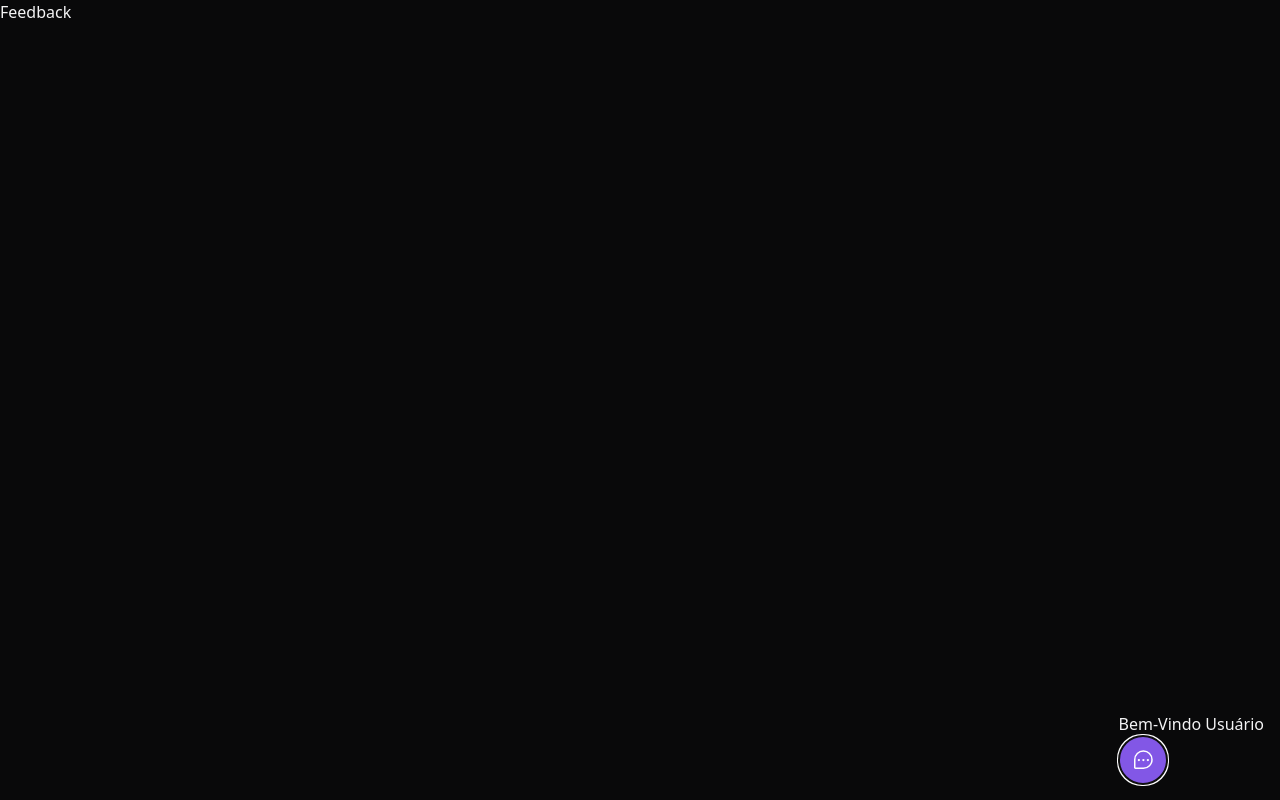
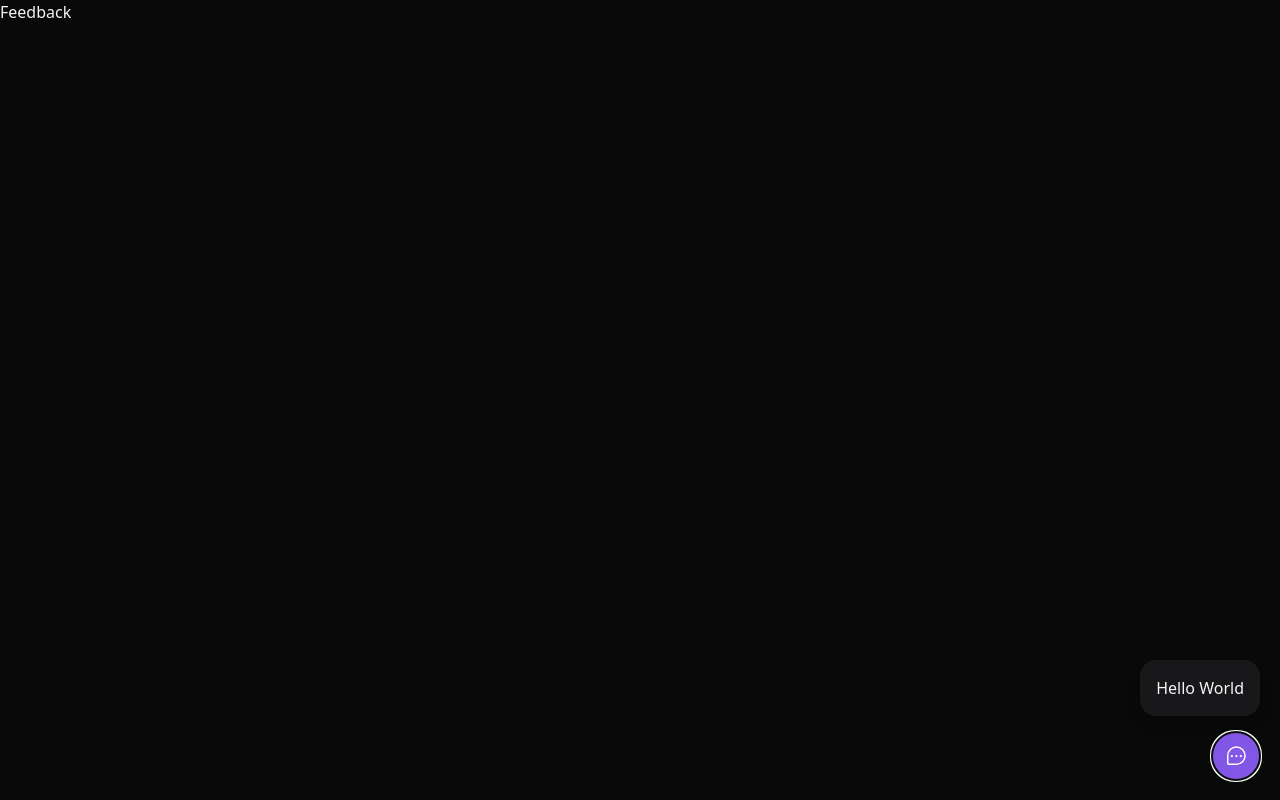
Before and after one commit to timabuntu/feedback, a React (Vite) app: page / in a window 1280 px wide. Both pictures are taken after a click on the button "Feedback". Built offline with nearby package versions, Linux system fonts and the light colour scheme.

Commit message:
feat: widget form component created

```diff
--- a/src/components/Widget.tsx
+++ b/src/components/Widget.tsx
@@ -1,10 +1,13 @@
 import { ChatTeardropDots } from 'phosphor-react';
 import { Popover } from '@headlessui/react';
+import { WidgetForm } from './WidgetForm';
 
 export function Widget() {
   return (
-    <Popover className='absolute bottom-4 right-4'>
-      <Popover.Panel>Bem-Vindo Usuário</Popover.Panel>
+    <Popover className='absolute bottom-5 right-5 flex flex-col items-end'>
+      <Popover.Panel>
+        <WidgetForm />
+      </Popover.Panel>
 
       <Popover.Button className='flex items-center h-12 px-3 text-white rounded-full bg-brand-500 group'>
         <ChatTeardropDots className='w-6 h-6' />
--- /dev/null
+++ b/src/components/WidgetForm/index.tsx
@@ -0,0 +1,7 @@
+export function WidgetForm() {
+  return (
+    <div className='bg-zinc-900 p-4 relative rounded-2xl mb-4 flex flex-col items-center shadow-lg'>
+      Hello World
+    </div>
+  );
+}
```
